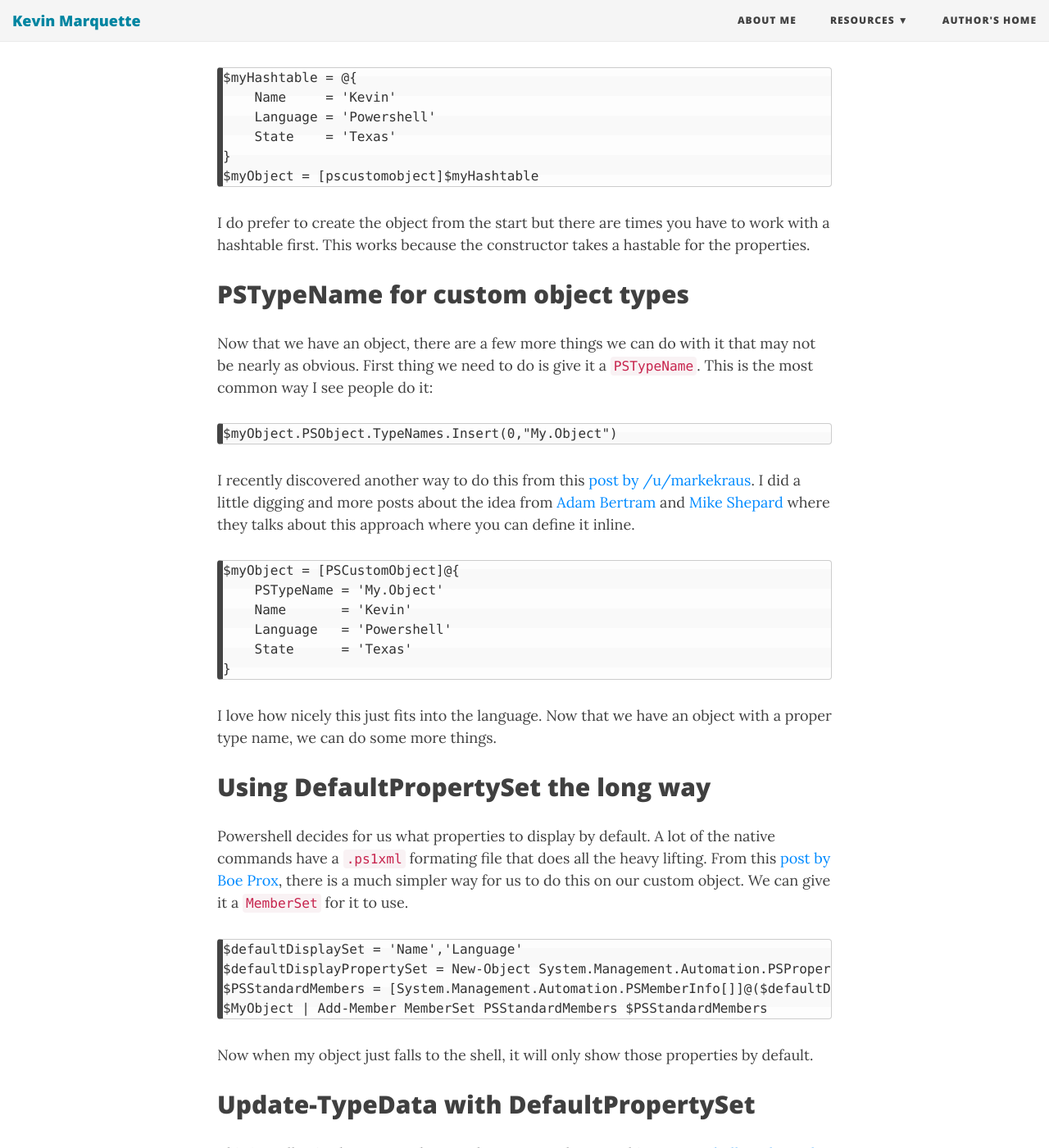
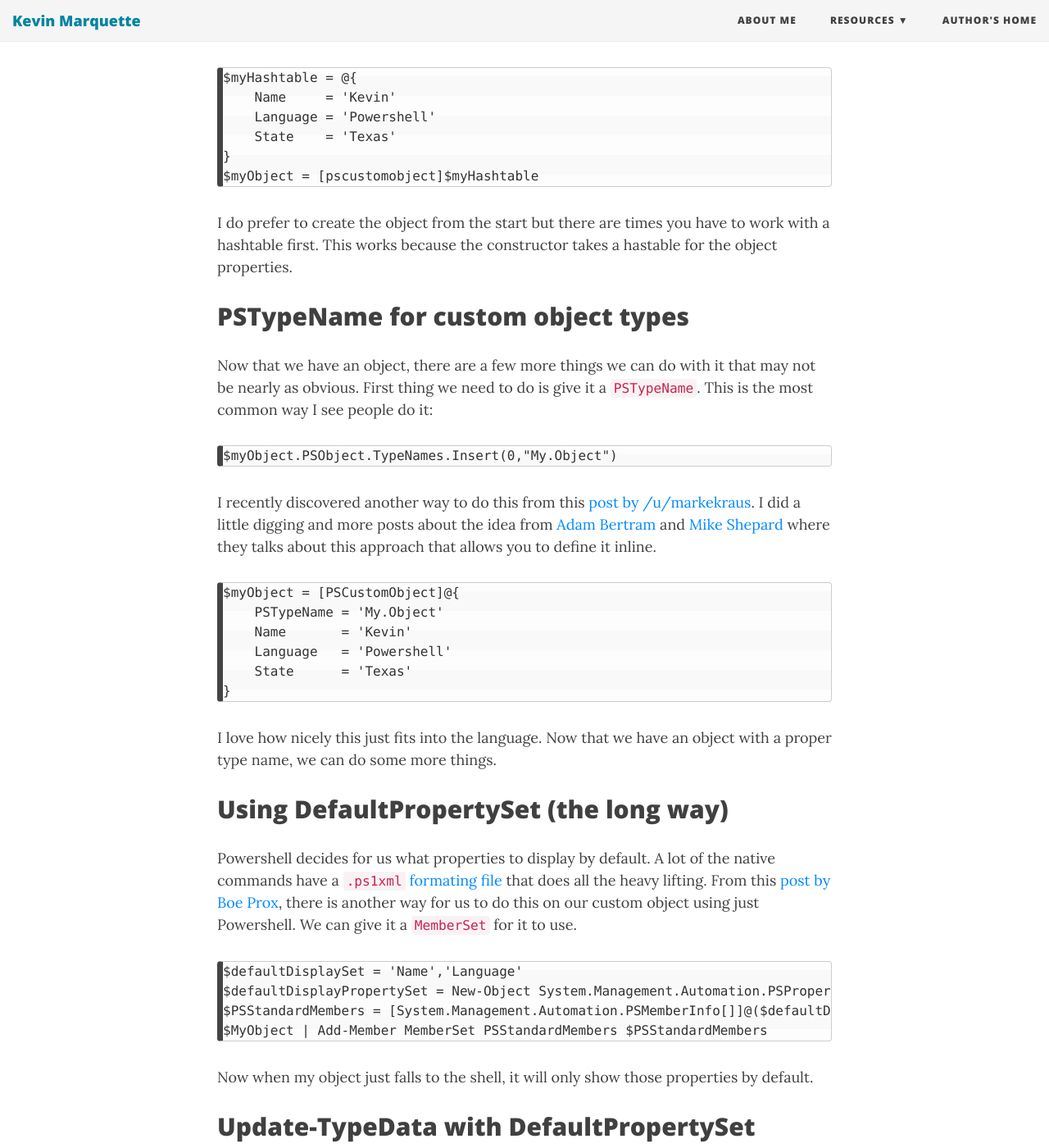
Before and after one commit to KevinMarquette/kevinmarquette.github.io, a Jekyll site: the page built from _posts/2016-10-28-powershell-everything-you-wanted-to-know-about-pscustomobject.md, in a window 1280 px wide and 1400 px high, scrolled down 941 px. Shown: the whole window at 82% size. Built offline with Jekyll 4.4.1, drawn with Linux system fonts in a browser that asks for light colours; nearby versions of some CDN libraries; some of the changed text lies outside the part shown.

Commit message:
Added links

```diff
--- a/_posts/2016-10-28-powershell-everything-you-wanted-to-know-about-pscustomobject.md
+++ b/_posts/2016-10-28-powershell-everything-you-wanted-to-know-about-pscustomobject.md
@@ -17,7 +17,7 @@ I love using `[PSCustomObject]` in Powershell. Creating a usable object has neve
         State    = 'Texas'
     }
 
-This works well for me because I use hashtables for just about everything. But there are times when I would like Powershell to treat hashtables more like an object and this does it. The first place you notice the difference is when you want to use `Format-Table` or `Export-CSV` and you realize that a hashtable is not an object.
+This works well for me because I use hashtables for just about everything. But there are times when I would like Powershell to treat hashtables more like an object and this does it. The first place you notice the difference is when you want to use `Format-Table` or `Export-CSV` and you realize that a hashtable is just a collection of key/value pairs.
 
 ## Converting a hashtable
 
@@ -30,7 +30,7 @@ While I am on the topic, did you know you could do this:
     }
     $myObject = [pscustomobject]$myHashtable
 
-I do prefer to create the object from the start but there are times you have to work with a hashtable first. This works because the constructor takes a hastable for the properties.
+I do prefer to create the object from the start but there are times you have to work with a hashtable first. This works because the constructor takes a hastable for the object properties.
 
 ## PSTypeName for custom object types
 
@@ -38,7 +38,7 @@ Now that we have an object, there are a few more things we can do with it that m
 
     $myObject.PSObject.TypeNames.Insert(0,"My.Object")
 
-I recently discovered another way to do this from this [post by /u/markekraus](https://www.reddit.com/r/PowerShell/comments/590awc/is_it_possible_to_initialize_a_pscustoobject_with/). I did a little digging and more posts about the idea from [Adam Bertram](http://www.adamtheautomator.com/building-custom-object-types-powershell-pstypename/) and [Mike Shepard](https://powershellstation.com/2016/05/22/custom-objects-and-pstypename/) where they talks about this approach where you can define it inline.
+I recently discovered another way to do this from this [post by /u/markekraus](https://www.reddit.com/r/PowerShell/comments/590awc/is_it_possible_to_initialize_a_pscustoobject_with/). I did a little digging and more posts about the idea from [Adam Bertram](http://www.adamtheautomator.com/building-custom-object-types-powershell-pstypename/) and [Mike Shepard](https://powershellstation.com/2016/05/22/custom-objects-and-pstypename/) where they talks about this approach that allows you to define it inline.
 
     $myObject = [PSCustomObject]@{
         PSTypeName = 'My.Object'
@@ -49,9 +49,9 @@ I recently discovered another way to do this from this [post by /u/markekraus](h
 
 I love how nicely this just fits into the language. Now that we have an object with a proper type name, we can do some more things.
 
-## Using DefaultPropertySet the long way
+## Using DefaultPropertySet (the long way)
 
-Powershell decides for us what properties to display by default. A lot of the native commands have a `.ps1xml` formating file that does all the heavy lifting. From this [post by Boe Prox](https://learn-powershell.net/2013/08/03/quick-hits-set-the-default-property-display-in-powershell-on-custom-objects/), there is a much simpler way for us to do this on our custom object. We can give it a `MemberSet` for it to use.
+Powershell decides for us what properties to display by default. A lot of the native commands have a `.ps1xml` [formating file](https://mcpmag.com/articles/2014/05/13/powershell-properties-part-3.aspx) that does all the heavy lifting. From this [post by Boe Prox](https://learn-powershell.net/2013/08/03/quick-hits-set-the-default-property-display-in-powershell-on-custom-objects/), there is another way for us to do this on our custom object using just Powershell. We can give it a `MemberSet` for it to use.
 
     $defaultDisplaySet = 'Name','Language'
     $defaultDisplayPropertySet = New-Object System.Management.Automation.PSPropertySet(‘DefaultDisplayPropertySet’,[string[]]$defaultDisplaySet)
```
Also changed, not shown: other parts of _posts/2016-10-28-powershell-everything-you-wanted-to-know-about-pscustomobject.md (+1 -1 lines).
